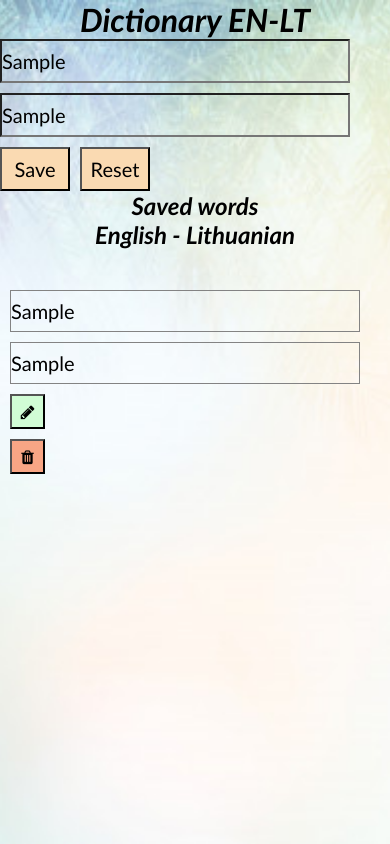
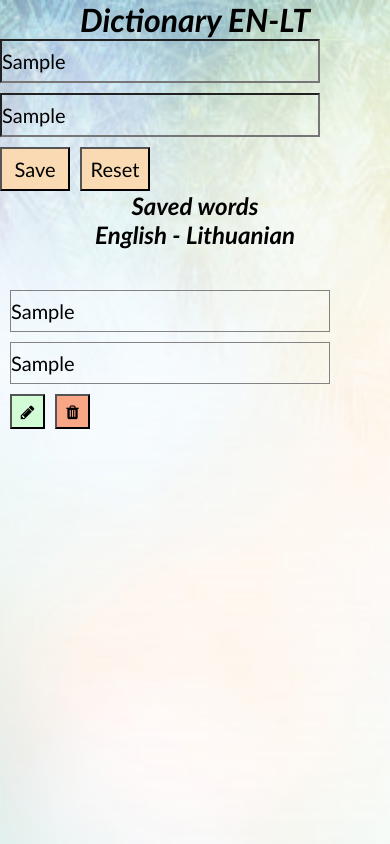
Before and after one commit to ST-dev28/25-dictionary-en-lt, a website with bundled scripts: page index.html in a window 390 px wide. Both pictures are taken after typing "Sample", "Sample" into the empty fields and a click on the button "Save". Built offline with nearby package versions, Linux system fonts and the light colour scheme.

Commit message:
Memory buttons flex, mobile options

```diff
--- a/css/main.css
+++ b/css/main.css
@@ -66,9 +66,15 @@ form > button {
   background-color: rgb(250, 218, 178);
 }
 .fa {
-  width: 50px;
+  width: 40px;
+  height: 40px;
 }
-
+.btns {
+  display: flex;
+  justify-content: space-between;
+  flex-wrap: wrap;
+  gap: 10px;
+}
 .memo {
   width: 40%;
   border: 1px solid rgb(131, 131, 131);
@@ -89,16 +95,13 @@ header {
   right: 0;
 }
 @media (max-width: 640px) {
-  .memory {
+  .memo {
     flex-direction: column;
   }
   .words {
     margin-top: 280px;
   }
-  .fa {
-    width: 35px;
-    height: 35px;
-  }
+
   form {
     justify-content: left;
   }
@@ -107,3 +110,14 @@ header {
     min-width: 350px;
   }
 }
+
+@media (max-width: 420px) {
+  .fa {
+    width: 35px;
+    height: 35px;
+  }
+  .memo,
+  input {
+    min-width: 320px;
+  }
+}
--- a/js/components/Dictionary.js
+++ b/js/components/Dictionary.js
@@ -88,11 +88,13 @@ class Dictionary {
     }
     renderDictionary(id, enWord, ltWord) {
         const HTML = `<form id="memory_${id}"class="memory">
-            <div class="memo" type="text">${enWord}</div>
-            <div class="memo" type="text">${ltWord}</div>
-            <button id="edit" type="button" href="html" class="fa fa-pencil" aria-hidden="true"></button>
-            <button id="delete" type="button" class="fa fa-trash" aria-hidden="true"></button>
-        </form>`
+                        <div class="memo" type="text">${enWord}</div>
+                        <div class="memo" type="text">${ltWord}</div>
+                        <div class="btns">
+                            <button id="edit" type="button" href="html" class="fa fa-pencil" aria-hidden="true"></button>
+                            <button id="delete" type="button" class="fa fa-trash" aria-hidden="true"></button>
+                        </div>
+                    </form>`
 
         this.listDOM.insertAdjacentHTML('afterbegin', HTML)
 
```
